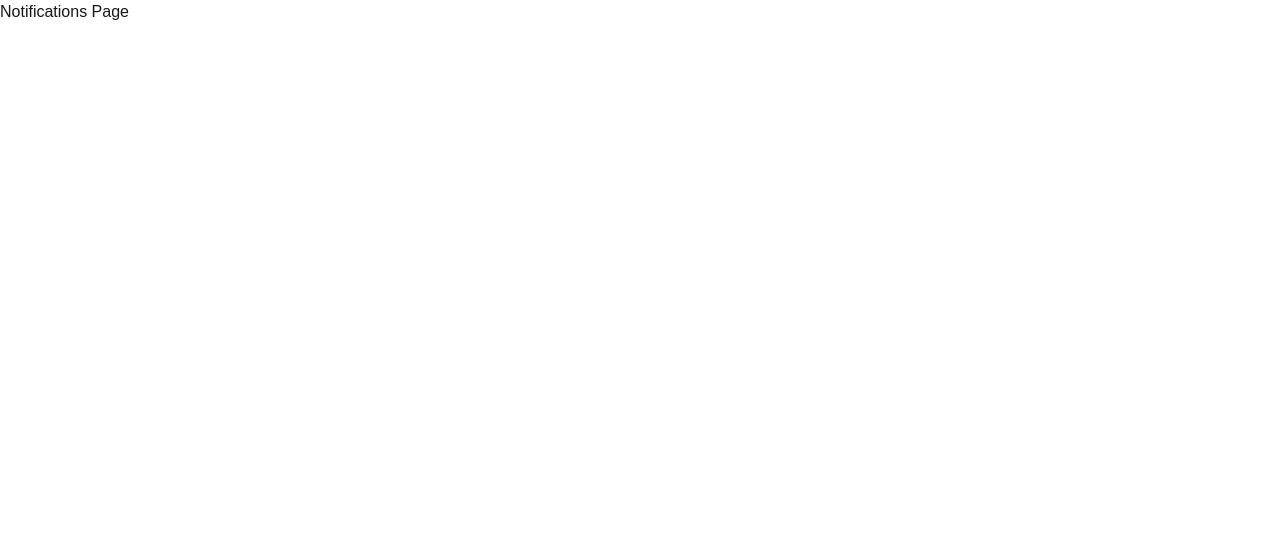
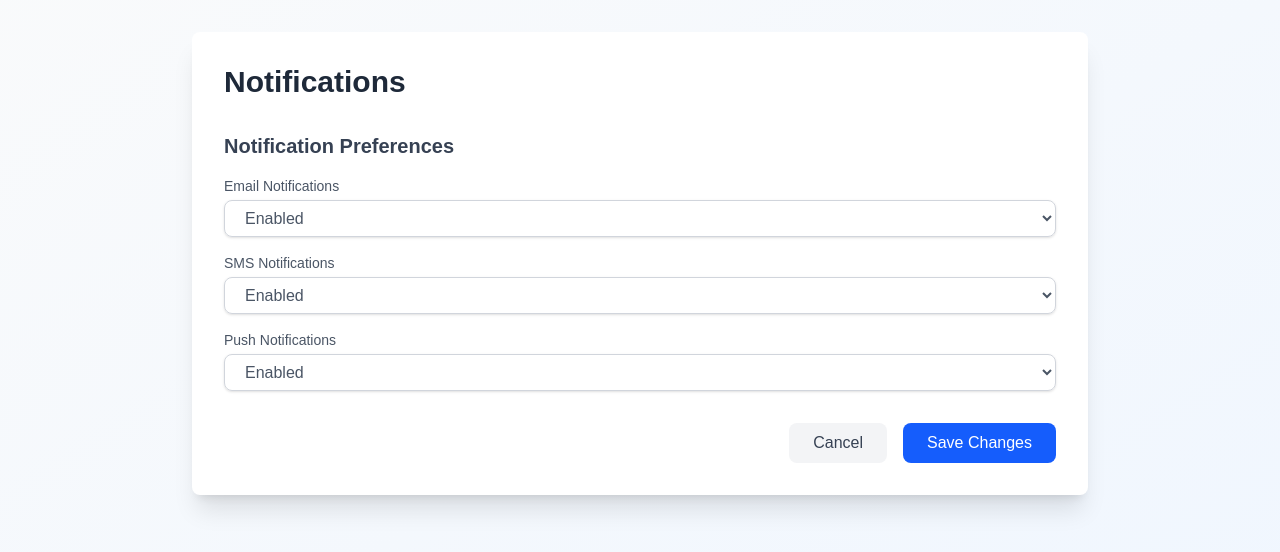
Before and after one commit to yogita-s-24/next-demos, a Next.js app: page /dashboard/settings/notifications in a window 1280 px wide. Shown: the top 552 px of the page. Built offline with nearby package versions, Linux system fonts and the light colour scheme.

Commit message:
Added notifications settings page with email, SMS, and push notification preferences

```diff
--- a/src/app/dashboard/settings/notifications/page.tsx
+++ b/src/app/dashboard/settings/notifications/page.tsx
@@ -1,12 +1,70 @@
-import React from 'react'
-
 const Notifications = () => {
   return (
-    <div>
+    <div className="min-h-screen bg-gradient-to-br from-gray-50 to-blue-50 p-8">
+      <div className="max-w-4xl mx-auto bg-white rounded-lg shadow-xl p-8">
+        <h1 className="text-3xl font-bold text-gray-800 mb-8">Notifications</h1>
 
-      Notifications Page
+        <div className="mb-8">
+          <h2 className="text-xl font-semibold text-gray-700 mb-4">
+            Notification Preferences
+          </h2>
+          <div className="space-y-4">
+            <div>
+              <label className="block text-sm font-medium text-gray-600">
+                Email Notifications
+              </label>
+              <select
+                className="mt-1 block text-gray-600 w-full px-4 py-2 border border-gray-300
+               rounded-lg shadow-sm focus:outline-none focus:ring-2 focus:ring-blue-500"
+              >
+                <option>Enabled</option>
+                <option>Disabled</option>
+              </select>
+            </div>
+            <div>
+              <label className="block text-sm font-medium text-gray-600">
+                SMS Notifications
+              </label>
+              <select
+                className="mt-1 block text-gray-600 w-full px-4 py-2 border border-gray-300
+               rounded-lg shadow-sm focus:outline-none focus:ring-2 focus:ring-blue-500"
+              >
+                <option>Enabled</option>
+                <option>Disabled</option>
+              </select>
+            </div>
+            <div>
+              <label className="block text-sm font-medium text-gray-600">
+                Push Notifications
+              </label>
+              <select
+                className="mt-1 block text-gray-600 w-full px-4 py-2 border border-gray-300
+               rounded-lg shadow-sm focus:outline-none focus:ring-2 focus:ring-blue-500"
+              >
+                <option>Enabled</option>
+                <option>Disabled</option>
+              </select>
+            </div>
+          </div>
+        </div>
+
+        <div className="flex justify-end space-x-4">
+          <button
+            className="px-6 py-2 text-gray-700 bg-gray-100 rounded-lg hover:bg-gray-200
+          transition-colors"
+          >
+            Cancel
+          </button>
+          <button
+            className="px-6 py-2 text-white bg-blue-600 rounded-lg hover:bg-blue-700
+          transition-colors"
+          >
+            Save Changes
+          </button>
+        </div>
+      </div>
     </div>
-  )
-}
+  );
+};
 
-export default Notifications
+export default Notifications;
```
